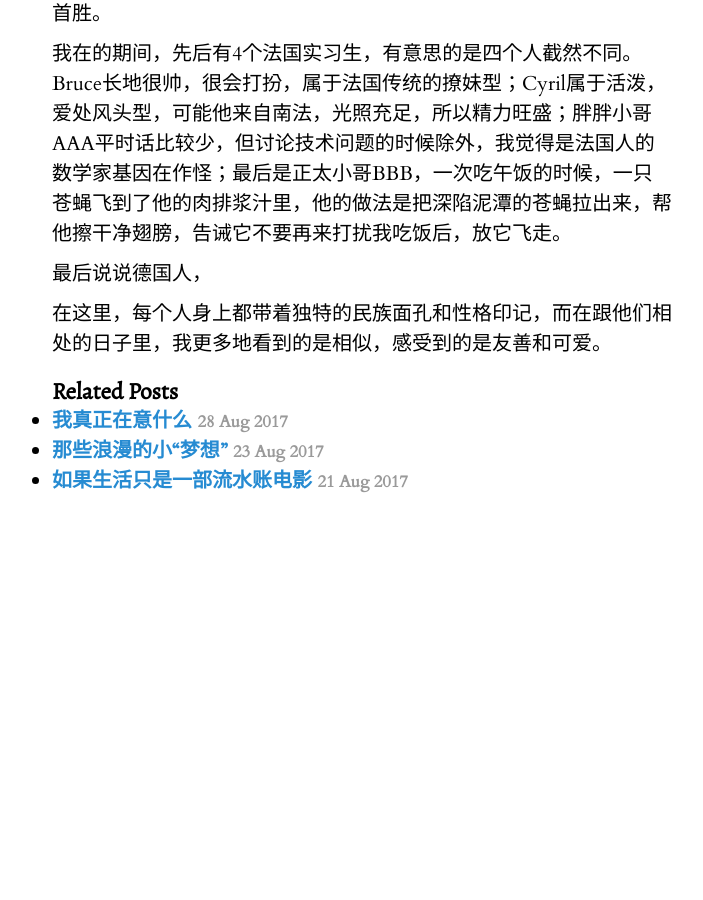
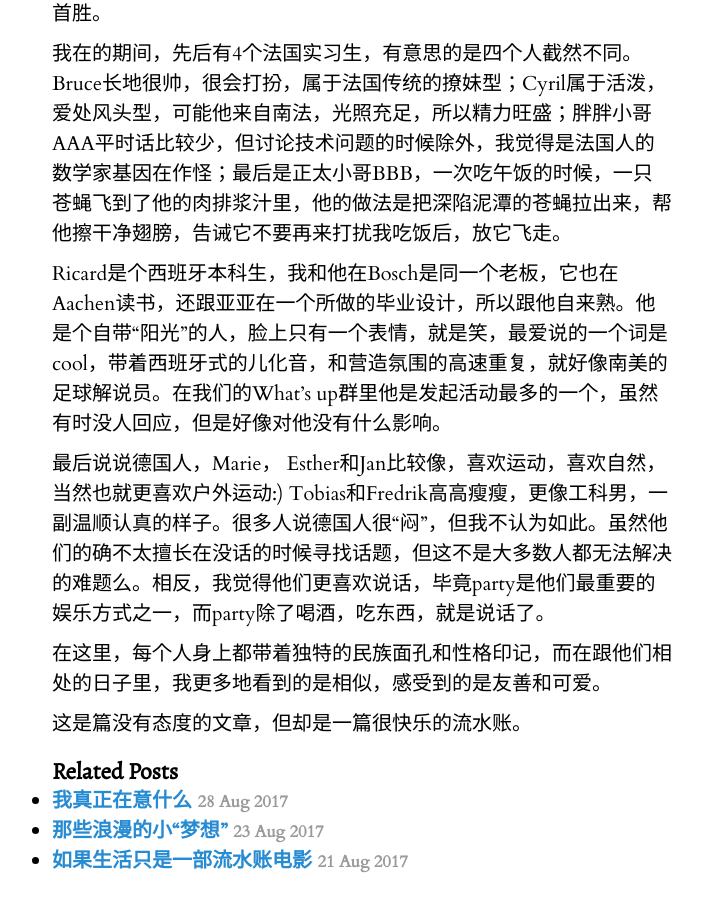
Before and after one commit to runningUnicorn/runningUnicorn.github.io, a Jekyll site: the page built from _posts/2017-08-30-bosch-college.md, in a window 1280 px wide and 900 px high, scrolled down 692 px. Shown: the whole window, without its empty margins (128-831 px from the left). Built offline with Jekyll 4.4.1, drawn with Linux system fonts in a browser that asks for light colours; some web fonts are replaced; before the commit the page ends 1306 px from its top, so only the background shows below that.

Commit message:
Update 2017-08-30-bosch-college.md

```diff
--- a/_posts/2017-08-30-bosch-college.md
+++ b/_posts/2017-08-30-bosch-college.md
@@ -14,7 +14,10 @@ category: Daily
 
 我在的期间，先后有4个法国实习生，有意思的是四个人截然不同。Bruce长地很帅，很会打扮，属于法国传统的撩妹型；Cyril属于活泼，爱处风头型，可能他来自南法，光照充足，所以精力旺盛；胖胖小哥AAA平时话比较少，但讨论技术问题的时候除外，我觉得是法国人的数学家基因在作怪；最后是正太小哥BBB，一次吃午饭的时候，一只苍蝇飞到了他的肉排浆汁里，他的做法是把深陷泥潭的苍蝇拉出来，帮他擦干净翅膀，告诫它不要再来打扰我吃饭后，放它飞走。
 
-最后说说德国人，
+Ricard是个西班牙本科生，我和他在Bosch是同一个老板，它也在Aachen读书，还跟亚亚在一个所做的毕业设计，所以跟他自来熟。他是个自带“阳光”的人，脸上只有一个表情，就是笑，最爱说的一个词是cool，带着西班牙式的儿化音，和营造氛围的高速重复，就好像南美的足球解说员。在我们的What's up群里他是发起活动最多的一个，虽然有时没人回应，但是好像对他没有什么影响。
 
+最后说说德国人，Marie， Esther和Jan比较像，喜欢运动，喜欢自然，当然也就更喜欢户外运动:) Tobias和Fredrik高高瘦瘦，更像工科男，一副温顺认真的样子。很多人说德国人很“闷”，但我不认为如此。虽然他们的确不太擅长在没话的时候寻找话题，但这不是大多数人都无法解决的难题么。相反，我觉得他们更喜欢说话，毕竟party是他们最重要的娱乐方式之一，而party除了喝酒，吃东西，就是说话了。
 
 在这里，每个人身上都带着独特的民族面孔和性格印记，而在跟他们相处的日子里，我更多地看到的是相似，感受到的是友善和可爱。
+
+这是篇没有态度的文章，但却是一篇很快乐的流水账。
```
